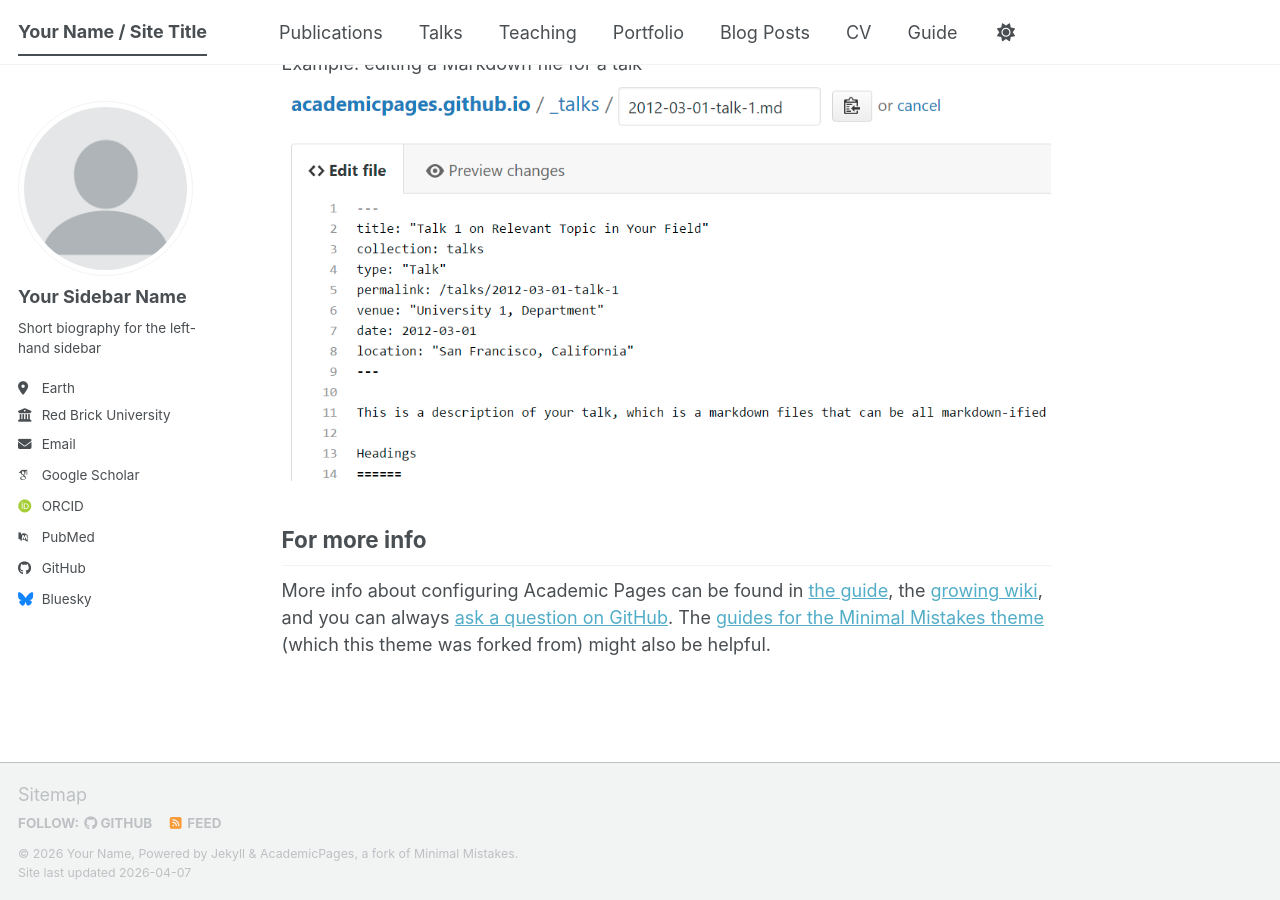
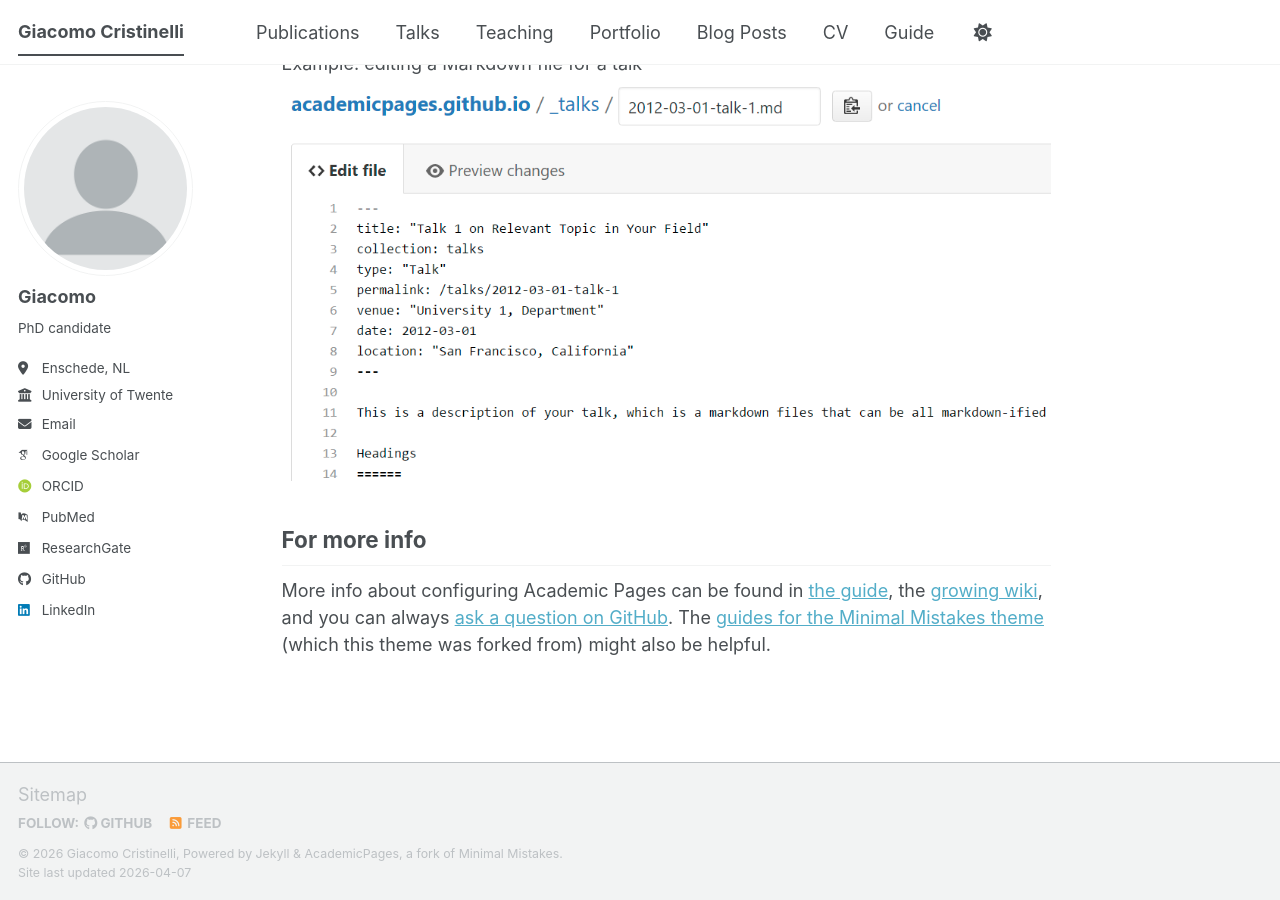
Before and after one commit to gcristinelli/gcristinelli.github.io, a Jekyll site: the page built from _pages/about.md, in a window 1280 px wide and 900 px high, scrolled down 2720 px. Built offline with Jekyll 4.4.1, drawn with Linux system fonts in a browser that asks for light colours; some web fonts are replaced; a script bundle is joined from its source files by our own code; library files that are not in the unit come from our copies.

Commit message:
Basic info update

```diff
--- a/_config.yml
+++ b/_config.yml
@@ -9,14 +9,14 @@
 # Basic Site Settings
 locale                   : "en-US"
 site_theme               : "default" # The available themes options are "default", "air", "sunrise", "mint", "dirt" and "contrast"
-title                    : "Your Name / Site Title"
+title                    : "Giacomo Cristinelli"
 title_separator          : "-"
-name                     : &name "Your Name"
+name                     : &name "Giacomo Cristinelli"
 description              : &description "Your Name's academic portfolio"   # Update this with a general description of your site, this is the default if not overridden by a page
-url                      : https://academicpages.github.io # The base hostname & protocol for your site e.g. "https://[your GitHub username].github.io",
+url                      : https://gcristinelli.github.io # The base hostname & protocol for your site e.g. "https://[your GitHub username].github.io",
                                                            # or if you already have some other page hosted on Github then use "https://[your GitHub username].github.io/[Your Repo Name]"
 baseurl                  : "" # the subpath of your site, e.g. "/blog"
-repository               : "academicpages/academicpages.github.io"
+repository               : "gcristinelli/gcristinelli.github.io"
 
 # Site Author - The following control what appear as part of the author content on the side bar.
 #               If a field is blank the icon and link will not appear, otherwise it will be shown.
@@ -24,25 +24,25 @@ repository               : "academicpages/academicpages.github.io"
 author:
   # Biographic information
   avatar           : "profile.png"
-  name             : "Your Sidebar Name"
+  name             : "Giacomo"
   pronouns         : # example: "she/her"
-  bio              : "Short biography for the left-hand sidebar"
-  location         : "Earth"
-  employer         : "Red Brick University"
+  bio              : "PhD candidate"
+  location         : "Enschede, NL"
+  employer         : "University of Twente"
   uri              : # URL
-  email            : "none@example.org"
+  email            : "gcristinelli@utwente.nl"
 
   # Academic websites
   academia         : # URL
   arxiv            : # URL - Update with the correct link to your profile
-  googlescholar    : "https://scholar.google.com/citations?user=PS_CX0AAAAAJ"
+  googlescholar    : "https://scholar.google.com/citations?user=uukd-iAAAAAJ&hl=it&authuser=1&oi=ao"
   inspire-hep      : # URL
   impactstory      : # URL
-  orcid            : "https://orcid.org/yourorcidurl"
+  orcid            : "https://orcid.org/0009-0001-1554-6263"
   semantic         : # URL
   ssrn             : # URL
   pubmed           : "https://www.ncbi.nlm.nih.gov/pubmed/?term=john+snow"
-  researchgate     : # URL
+  researchgate     : "https://www.researchgate.net/profile/Giacomo-Cristinelli?ev=hdr_xprf" # URL
   scopus           : # URL
   zotero           : # URL
 
@@ -51,13 +51,13 @@ author:
   bitbucket        : # Username - Update with your username on the site
   codepen          : # Username
   dribbble         : # Username
-  github           : "academicpages"
+  github           : "gcristinelli"
   kaggle           : # Username
   stackoverflow    : # User number or user number and name (i.e., use "1" or "1/jeff-atwood")
 
   # Social media
   artstation       : # Username
-  bluesky          : "bsky.app" # Replace this with you Bluesky username
+  bluesky          : # Replace this with you Bluesky username
   facebook         : # Username
   flickr           : # Username
   foursquare       : # Username
@@ -66,7 +66,7 @@ author:
   keybase          : # Username
   instagram        : # Username
   lastfm           : # Username
-  linkedin         : # Username
+  linkedin         : "www.linkedin.com/in/giacomo-cristinelli-1b11091aa" # Username
   mastodon         : # URL
   medium           : # URL
   pinterest        : # Username
```
